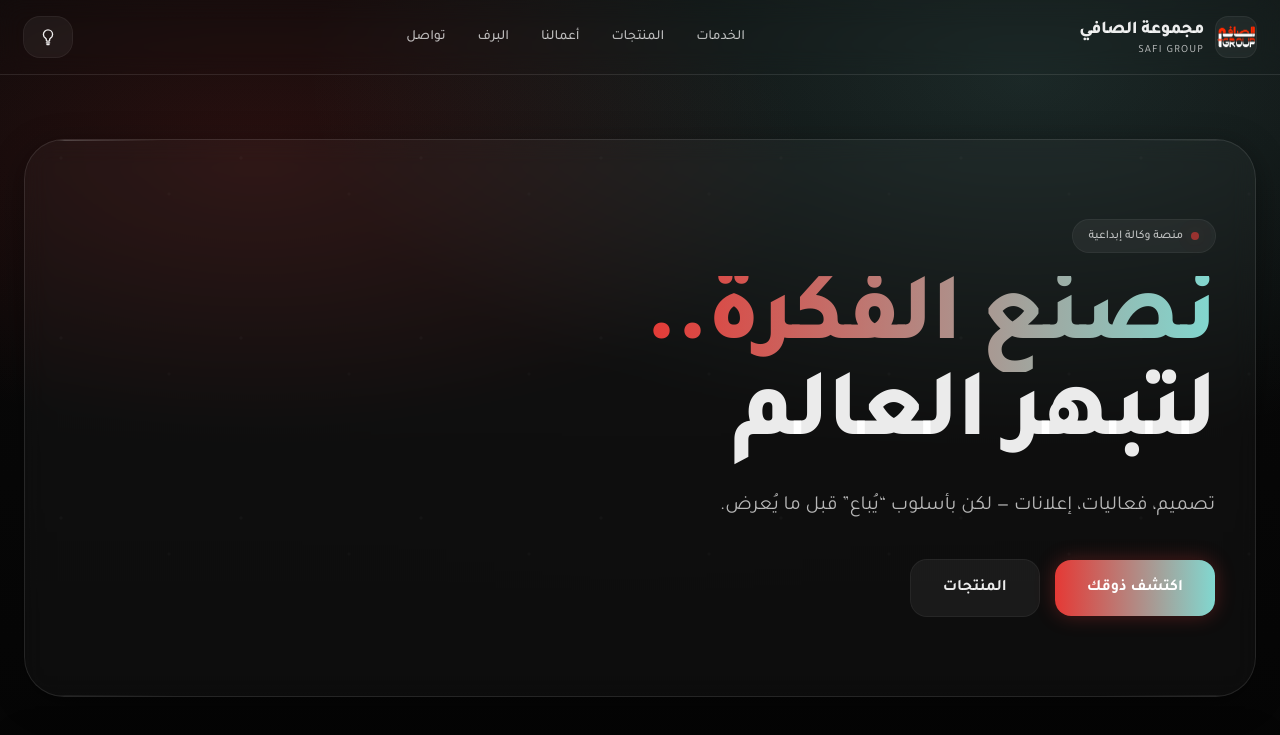
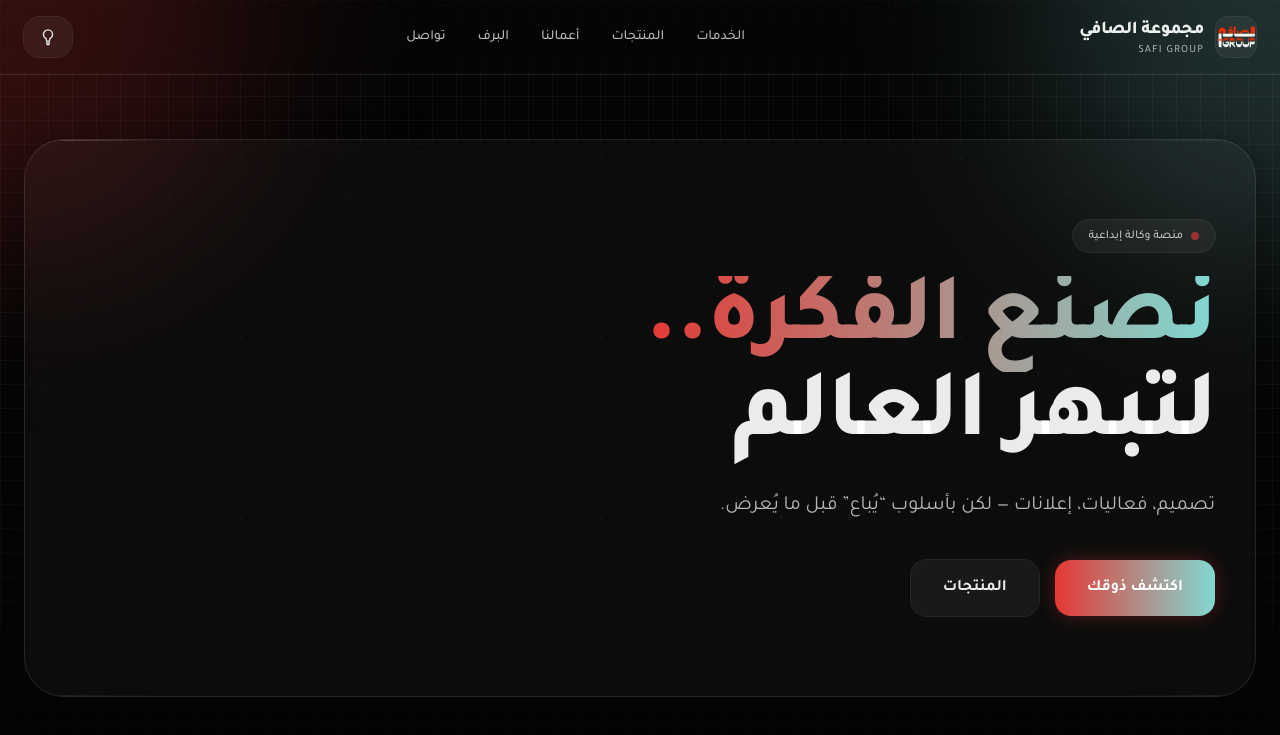
Before and after one commit to AI-guru11/sss, a plain HTML site: page index.html in a window 1280 px wide. Shown: the top 735 px of the page. Drawn offline with nearby package versions, Linux system fonts and the light colour scheme; a web font is replaced by a local one.

Commit message:
grid deploy

```diff
--- a/index.html
+++ b/index.html
@@ -55,9 +55,16 @@
 <body class="font-taj bg-[color:var(--bg)] text-[color:var(--fg)] selection:bg-fikra-orange/30 selection:text-white transition-colors duration-500"
     x-data="fikraApp()" x-init="init()">
 
-    <div aria-hidden="true" class="fixed inset-0 -z-10 overflow-hidden pointer-events-none">
-        <div class="absolute inset-0 transition-colors duration-500" style="background: radial-gradient(1200px 600px at 80% 10%, rgba(129,216,208,.15), transparent 60%), radial-gradient(1000px 500px at 20% 20%, rgba(229,57,53,.15), transparent 55%), linear-gradient(to bottom, var(--bg), var(--bg2));"></div>
-        <div class="absolute inset-0 opacity-20" style="background-image: linear-gradient(to right, var(--grid) 1px, transparent 1px), linear-gradient(to bottom, var(--grid) 1px, transparent 1px); background-size: 48px 48px; mask-image: radial-gradient(closest-side, rgba(0,0,0,.9), transparent 78%);"></div>
+    <div aria-hidden="true" class="fixed inset-0 -z-10 overflow-hidden bg-[#050505]">
+
+        <div class="absolute inset-0 bg-[linear-gradient(to_right,#80808012_1px,transparent_1px),linear-gradient(to_bottom,#80808012_1px,transparent_1px)] bg-[size:24px_24px]"></div>
+
+        <div class="absolute top-0 left-0 -translate-x-1/2 -translate-y-1/2 w-[500px] h-[500px] rounded-full bg-fikra-orange/20 blur-[100px]"></div>
+
+        <div class="absolute top-0 right-0 translate-x-1/2 -translate-y-1/2 w-[500px] h-[500px] rounded-full bg-fikra-violet/20 blur-[100px]"></div>
+
+        <div class="absolute inset-0 bg-gradient-to-t from-[#050505] via-transparent to-transparent"></div>
+
     </div>
 
     <header class="site-header sticky top-0 z-50 bg-[color:var(--bg)]/80 backdrop-blur-md border-b border-[color:var(--border)] transition-all duration-300"
```
